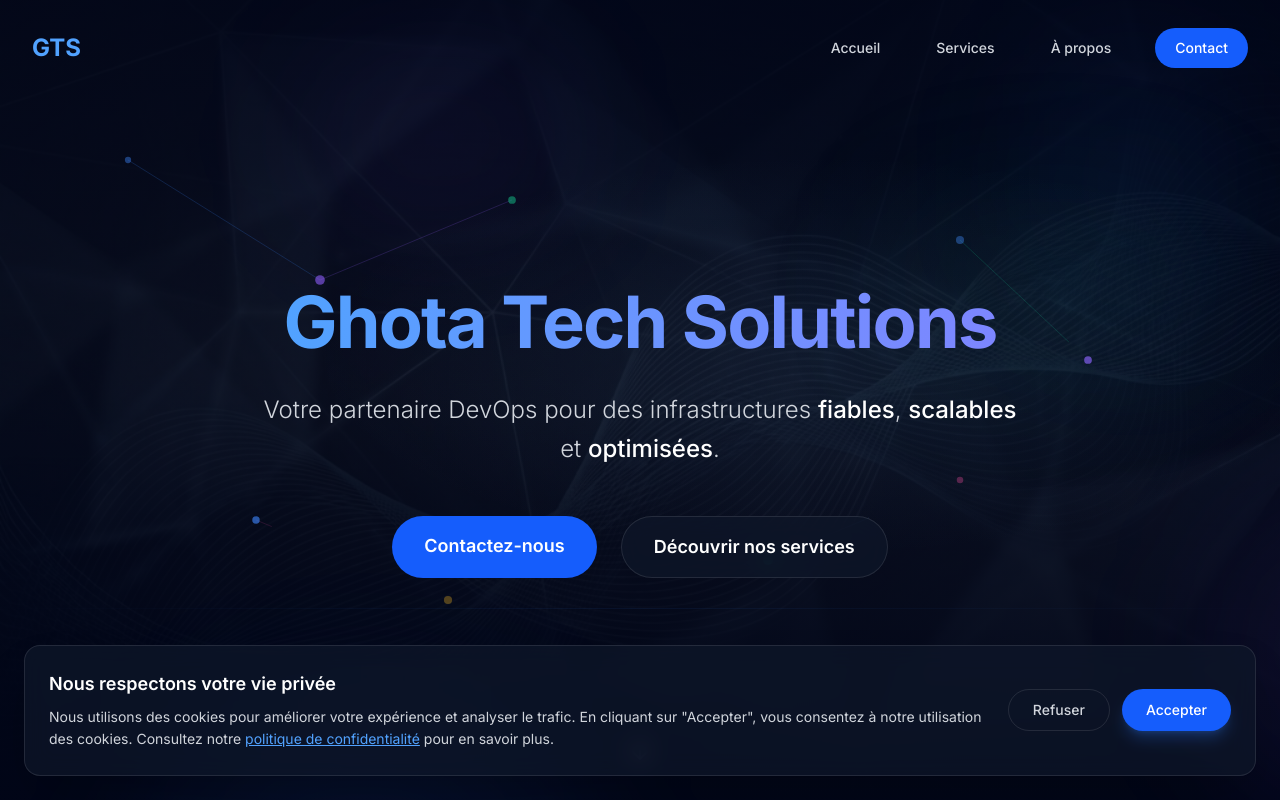
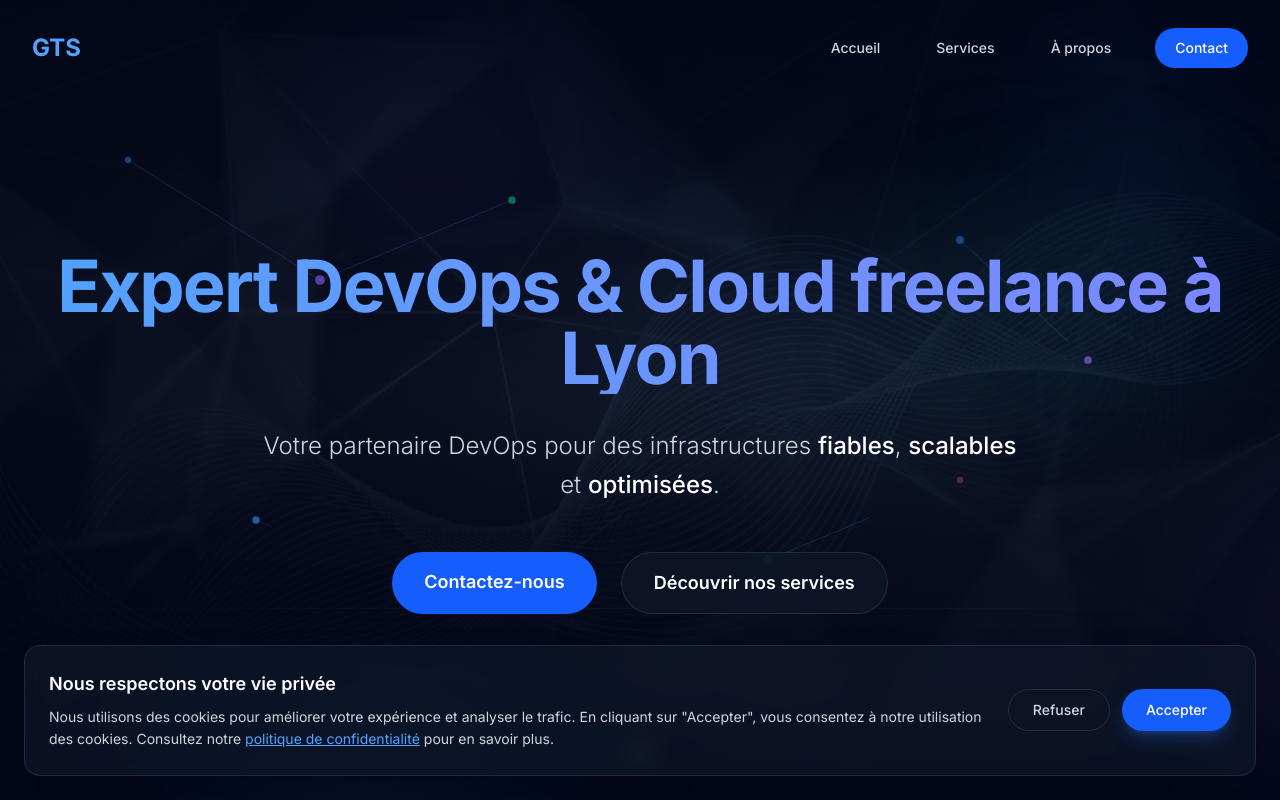
Before and after one commit to ghota-tech-solutions-sass/ghotatechsolutions.com, a Next.js app: page / in a window 1280 px wide. Shown: the top 800 px of the page. Built offline with nearby package versions, Linux system fonts and the light colour scheme.

Commit message:
seo: keyword-rich H1 (Expert DevOps & Cloud freelance à Lyon)

```diff
--- a/src/app/page.tsx
+++ b/src/app/page.tsx
@@ -202,7 +202,7 @@ export default function Home() {
             >
               <h1 className="text-5xl md:text-7xl font-bold mb-8 tracking-tight text-white">
                 <span className="text-transparent bg-clip-text bg-gradient-to-r from-blue-400 to-indigo-400 inline-block">
-                  Ghota Tech Solutions
+                  Expert DevOps &amp; Cloud freelance à Lyon
                 </span>
               </h1>
               <p className="text-xl md:text-2xl mb-12 text-gray-300 max-w-3xl mx-auto leading-relaxed font-light">
```
